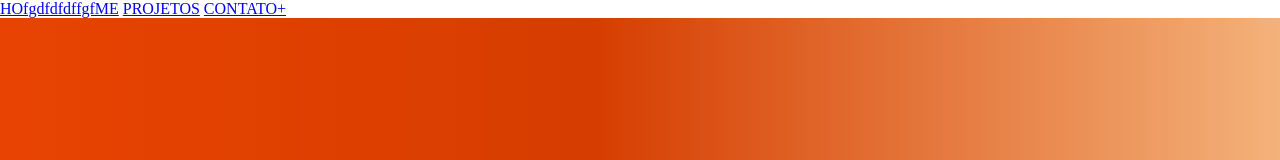
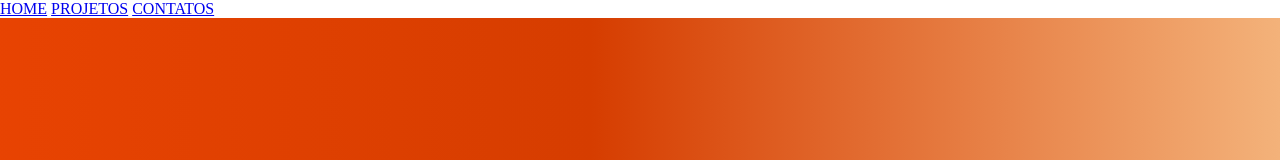
Before and after one commit to Adrianodvs013/Minha-pagina, a plain HTML site: page index.html in a window 1280 px wide. Shown: the top 160 px of the page. Drawn offline with Linux system fonts and the light colour scheme.

Commit message:
Update index.html

```diff
--- a/index.html
+++ b/index.html
@@ -12,9 +12,9 @@
 <body>
 
     <nav>
-        <a href="#">HOfgdfdfdffgfME</a>
+        <a href="#">HOME</a>
         <a href="#">PROJETOS</a>
-        <a href="#">CONTATO+</a>
+        <a href="#">CONTATOS</a>
     </nav>
 
     <section class="container">
```
